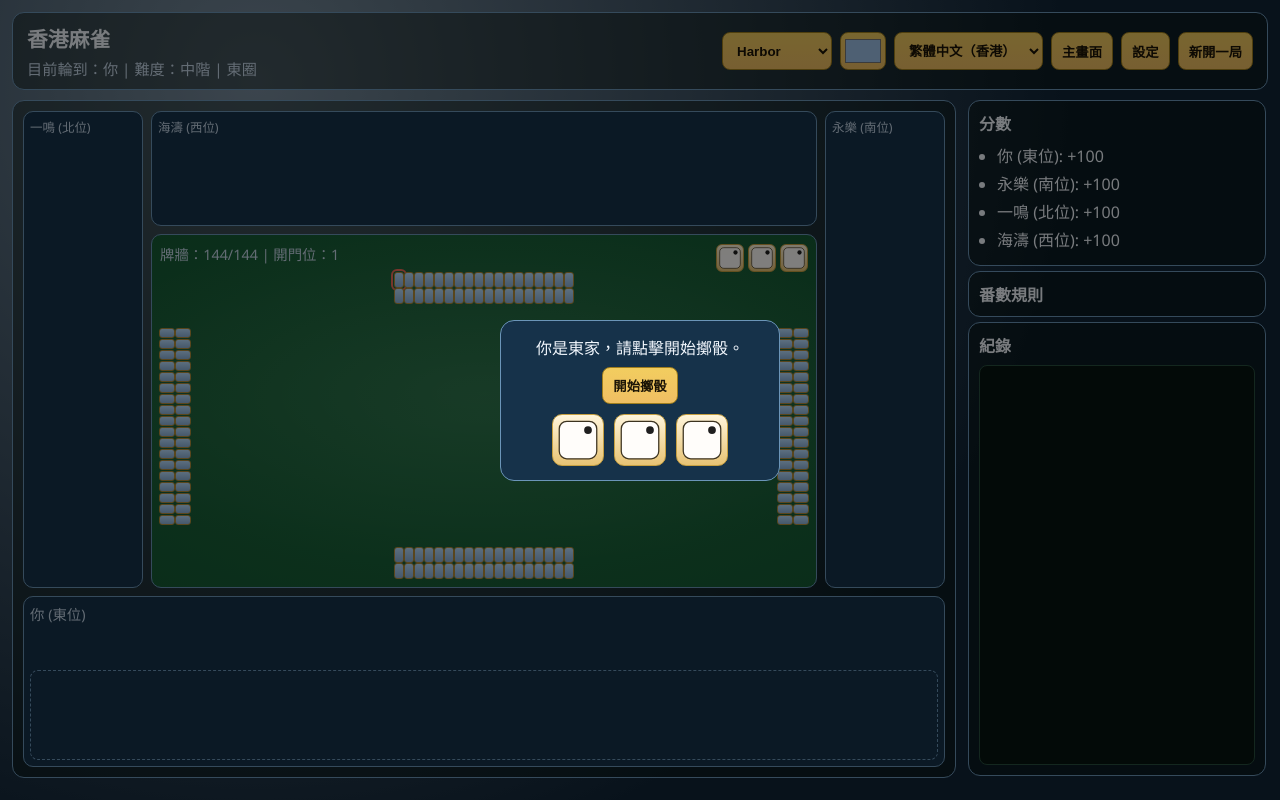
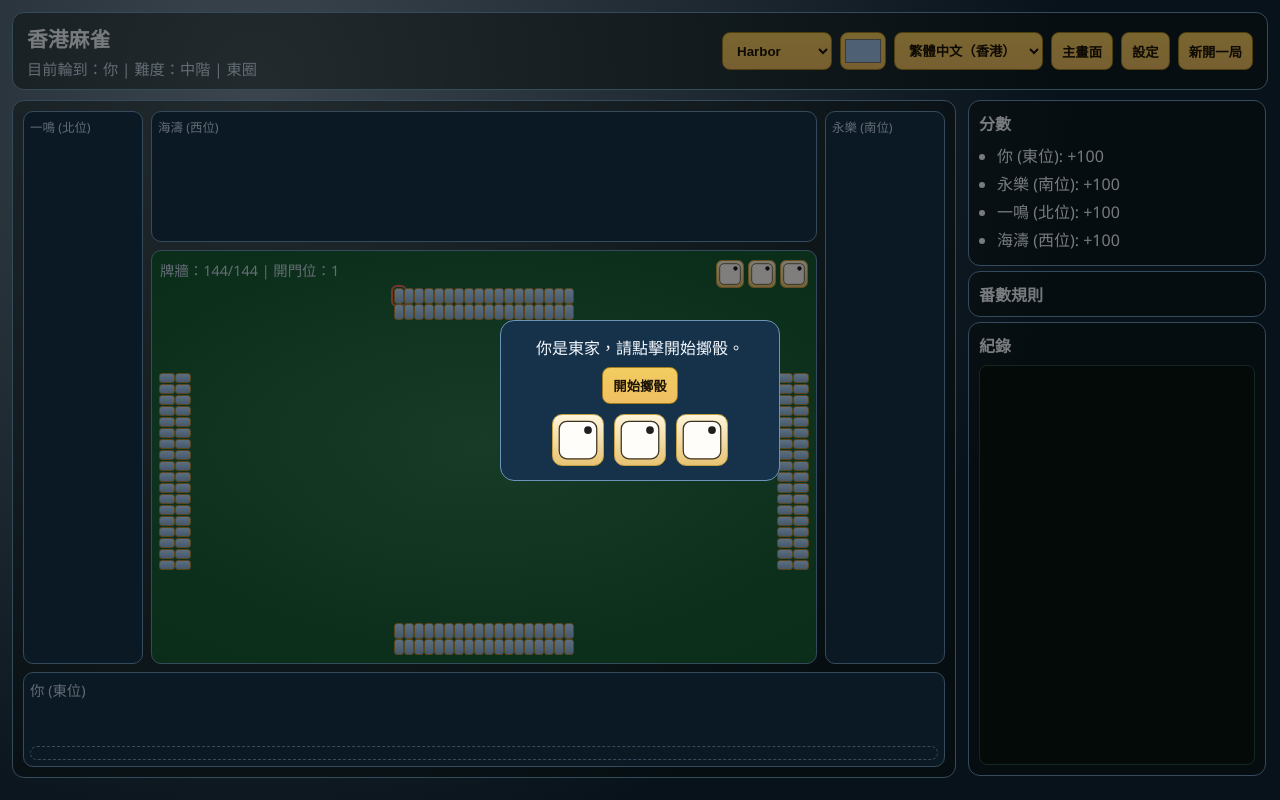
Before and after one commit to seedservices/mahjong, a website built with Vite: page index.html in a window 1280 px wide. Both pictures are taken after a click on the button "開始遊戲". Built offline with nearby package versions, Linux system fonts and the light colour scheme.

Commit message:
Tweak north panel spacing and dice timing

```diff
--- a/src/main.js
+++ b/src/main.js
@@ -1527,7 +1527,7 @@ class MahjongWebGame {
     if (this.dom.startDiceBtn) this.dom.startDiceBtn.classList.add("hidden");
     this.dom.diceTitle.textContent = this.tr("rollingDice");
     for (const d of diceEls) d.classList.add("rolling");
-    let ticks = 24;
+    let ticks = 12;
     return new Promise((resolve) => {
       const timer = setInterval(() => {
         this.roundDice = [1, 2, 3].map(() => 1 + Math.floor(Math.random() * 6));
--- a/styles.css
+++ b/styles.css
@@ -264,11 +264,14 @@ button:disabled {
 }
 
 #northPanel {
-  min-height: 115px;
-  max-height: 115px;
+  min-height: 0;
+  max-height: none;
   overflow: hidden;
-  padding-bottom: 10px;
+  padding-bottom: 6px;
   box-sizing: border-box;
+  display: grid;
+  grid-template-rows: auto auto auto;
+  gap: 0;
 }
 
 .centerZone {
@@ -503,7 +506,7 @@ button:disabled {
   padding: 6px;
   border: 1px dashed var(--line);
   border-radius: 8px;
-  min-height: 90px;
+  min-height: 0;
 }
 
 .tile {
@@ -649,7 +652,10 @@ button:disabled {
 }
 
 #northPanel .opponentOpened {
-  margin-top: 5px;
+  margin-top: 0;
+  margin-bottom: 3px;
+  min-height: 46px;
+  align-content: center;
 }
 
 .opponentClosedNorth {
@@ -657,9 +663,13 @@ button:disabled {
   flex-wrap: wrap;
   gap: 4px;
   overflow: hidden;
-  min-height: 88px;
-  align-content: flex-start;
-  margin-bottom: 6px;
+  min-height: 46px;
+  align-content: center;
+  margin-bottom: 0;
+}
+
+#northPanel .meta {
+  margin-bottom: 4px;
 }
 
 .sideOpened {
```
